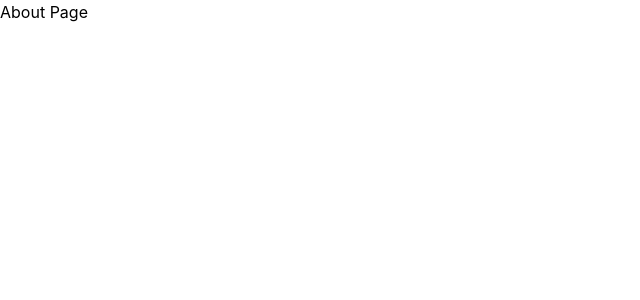
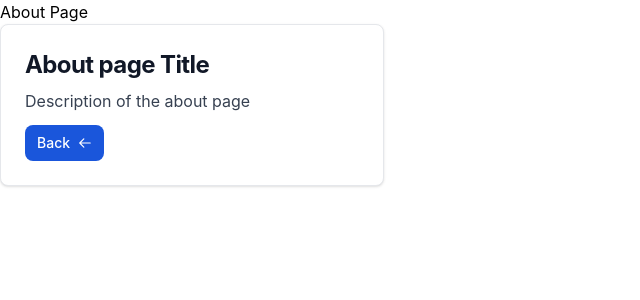
Before and after one commit to Beki-D/Res-share, a React (Create React App) app: page /about in a window 1280 px wide. Shown: the top 300 px of the page, without its empty margins (0-640 px from the left). Built offline with nearby package versions, Linux system fonts and the light colour scheme.

Commit message:
Added a simple Card component to about page

```diff
--- a/src/Pages/about.jsx
+++ b/src/Pages/about.jsx
@@ -1,5 +1,15 @@
+import SimpleCard from '../components/SimpleCard';
+
 const About = () => {
-  return <div>About Page</div>;
+  return (
+    <div>
+      About Page
+      <SimpleCard
+        title='About page Title'
+        description='Description of the about page'
+      />
+    </div>
+  );
 };
 
 export default About;
--- /dev/null
+++ b/src/components/SimpleCard.jsx
@@ -0,0 +1,40 @@
+import React from 'react';
+import { Link } from 'react-router-dom';
+
+const Card = ({ title, description }) => {
+  return (
+    <div className='max-w-sm p-6 bg-white border border-gray-200 rounded-lg shadow dark:bg-gray-800 dark:border-gray-700'>
+      <Link to='#'>
+        <h5 className='mb-2 text-2xl font-bold tracking-tight text-gray-900 dark:text-white'>
+          {title}
+        </h5>
+      </Link>
+      <p className='mb-3 font-normal text-gray-700 dark:text-gray-400'>
+        {description}
+      </p>
+      <Link
+        to='/'
+        className='inline-flex items-center px-3 py-2 text-sm font-medium text-center text-white bg-blue-700 rounded-lg hover:bg-blue-800 focus:ring-4 focus:outline-none focus:ring-blue-300 dark:bg-blue-600 dark:hover:bg-blue-700 dark:focus:ring-blue-800'
+      >
+        Back
+        <svg
+          className='w-3.5 h-3.5 ml-2'
+          aria-hidden='true'
+          xmlns='http://www.w3.org/2000/svg'
+          fill='none'
+          viewBox='0 0 24 24'
+          stroke='currentColor'
+        >
+          <path
+            strokeLinecap='round'
+            strokeLinejoin='round'
+            strokeWidth='2'
+            d='M10 19l-7-7m0 0l7-7m-7 7h18'
+          />
+        </svg>
+      </Link>
+    </div>
+  );
+};
+
+export default Card;
```
Also changed, not shown: 1 other file (tests, documents, lock files or other folders).
